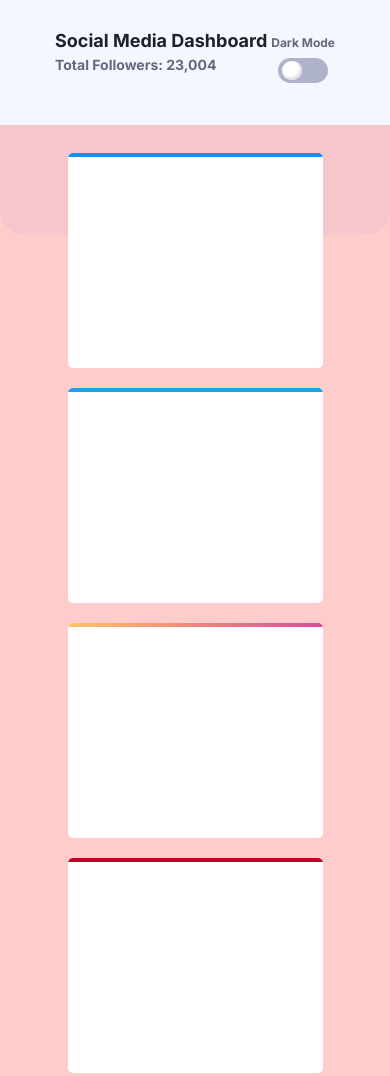
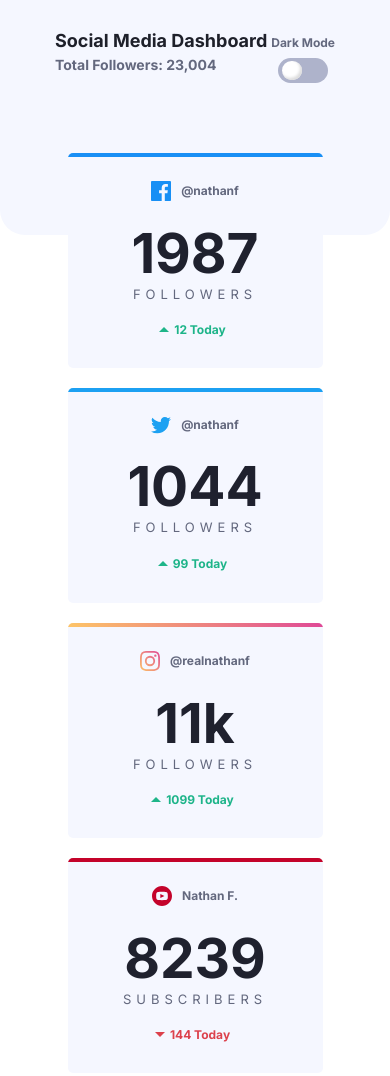
Before and after one commit to 22940dev/dashboard-socialmedia, a plain HTML site: page index.html in a window 390 px wide. Drawn offline with Linux system fonts and the light colour scheme.

Commit message:
feat: estilo dos containers followers funcionando no mobile

```diff
--- a/app/scss/_followers.scss
+++ b/app/scss/_followers.scss
@@ -1,10 +1,10 @@
 
 .followers {
-  background-color: rgba(255, 0, 0, .2);
-  transform: translateY(-55px);
+  // background-color: rgba(255, 0, 0, .2);
+  transform: translateY(-3.4375rem);
 
   @include breakpoint-up(mobile) {
-    transform: translateY(-110px);
+    transform: translateY(-6.875rem);
   }
 
   &__items {
@@ -14,21 +14,28 @@
     flex-direction: column;
   }
 
+  &__topBorder {
+    width: 100%;
+    height: .25rem;
+    top: 0px;
+    left: 0px;
+    position: absolute;
+  }
+
   &__gridItem {
-    padding: 10px;
-    min-width: 255px;
+    flex: 1 auto;
+    padding: .625rem;
+    min-width: 15.9375rem;
     overflow: hidden;
     height: 13.4375rem;
-    border-radius: 5px;
     position: relative;
-    background-color: white;
+    border-radius: .3125rem;
+    background-color: $veryPaleBlue;
 
-    $webs: (
-      "youtube": $Youtube,
-      "twitter": $Twitter,
-      "facebook": $Facebook,
-      "instagram": ($InstagramGradient1, $InstagramGradient2)
-    );
+    display: flex;
+    align-items: center;
+    flex-direction: column;
+    justify-content: space-evenly;
 
     @each $rede in map-keys($webs) {
       $colourMap: map-get($webs, $rede);
@@ -47,17 +54,96 @@
 
     @include breakpoint-down(medium) {
       &:not(:first-child) {
-        margin-top: 20px;
+        margin-top: 1.25rem;
       }
     }
   }
 
-  &__topBorder {
-    width: 100%;
-    height: 4px;
-    top: 0px;
-    left: 0px;
-    position: absolute;
+  &__author {
+    line-height: 1;
+    padding: .1875rem .3125rem;
+    @extend %flex-jcsb-c;
+
+    img {
+      margin-right: .625rem;
+    }
+
+    span {
+      font-weight: 600;
+      font-size: .75rem;
+      color: $darkGrayishBlue;
+    }
+  }
+
+  &__count {
+    text-align: center;
+  }
+
+  &__counter {
+    display: block;
+    font-size: 3.4375rem;
+    color: $veryDarkBackgroundBlue;
+  }
+
+  &__text {
+    font-size: .8125rem;
+    color: $darkGrayishBlue;
+    letter-spacing: .3125rem;
+    text-transform: uppercase;
+  }
+
+  &__grow {
+    display: block;
+    font-size: 12px;
+    font-weight: 700;
+    position: relative;
+    padding: 5px 10px;
+
+    &::before {
+      content: '';
+      top: 0px;
+      left: 0px;
+      width: 10px;
+      height: 10px;
+      display: inline-block;
+      background-size: 100%;
+      background-position: center;
+      transform: translateX(-5px);
+      background-repeat: no-repeat;
+    }
+
+    &.decreased {
+      color: $brightRed;
+
+      &::before {
+        background-image: url('../../images/icon-down.svg');
+      }
+    }
+
+    &.grownUp {
+      color: $limeGreen;
+
+      &::before {
+        background-image: url('../../images/icon-up.svg');
+      }
+    }
   }
 
 }
+
+
+body.dark {
+  .followers {
+    &__gridItem {
+      background-color: #252b43;
+    }
+
+    &__author span {
+      color: $desaturatedBlue;
+    }
+
+    &__counter {
+      color: $white;
+    }
+  }
+}
--- a/app/scss/_global.scss
+++ b/app/scss/_global.scss
@@ -9,6 +9,18 @@ body {
   &.dark {
     background-color: $veryDarkBlue;
   }
+}
+
+%flex-jcc-c {
+  display: flex;
+  align-items: center;
+  justify-content: center;
+}
+
+%flex-jcsb-c {
+  display: flex;
+  align-items: center;
+  justify-content: space-between;
 }
 
 .container {
--- a/app/scss/_variables.scss
+++ b/app/scss/_variables.scss
@@ -32,3 +32,11 @@ $InstagramGradient2: hsl(329, 70%, 58%);
 // Primary Colors
 $limeGreen: hsl(163, 72%, 41%);
 $brightRed: hsl(356, 69%, 56%);
+
+
+$webs: (
+  "youtube": $Youtube,
+  "twitter": $Twitter,
+  "facebook": $Facebook,
+  "instagram": ($InstagramGradient1, $InstagramGradient2)
+);
--- a/index.html
+++ b/index.html
@@ -35,18 +35,75 @@
       <div class="container followers__items">
         <div class="followers__gridItem facebook">
           <div class="followers__topBorder"></div>
+          <div class="followers__author">
+            <img src="./images/icon-facebook.svg" alt="Twitter" class="followers__socialIcon" />
+            <span class="followers__socialLink">
+              @nathanf
+            </span>
+          </div>
+
+          <div class="followers__count">
+            <h2 class="followers__counter">1987</h2>
+
+            <p class="followers__text">followers</p>
+          </div>
+
+
+          <span class="followers__grow grownUp">12 Today</span>
         </div>
 
         <div class="followers__gridItem twitter">
           <div class="followers__topBorder"></div>
+          <div class="followers__author">
+            <img src="./images/icon-twitter.svg" alt="Twitter" class="followers__socialIcon" />
+            <span class="followers__socialLink">
+              @nathanf
+            </span>
+          </div>
+
+          <div class="followers__count">
+            <h2 class="followers__counter">1044</h2>
+
+            <p class="followers__text">followers</p>
+          </div>
+
+          <span class="followers__grow grownUp">99 Today</span>
         </div>
 
         <div class="followers__gridItem instagram">
           <div class="followers__topBorder"></div>
+          <div class="followers__author">
+            <img src="./images/icon-instagram.svg" alt="Twitter" class="followers__socialIcon" />
+            <span class="followers__socialLink">
+              @realnathanf
+            </span>
+          </div>
+
+          <div class="followers__count">
+            <h2 class="followers__counter">11k</h2>
+
+            <p class="followers__text">followers</p>
+          </div>
+
+          <span class="followers__grow grownUp">1099 Today</span>
         </div>
 
         <div class="followers__gridItem youtube">
           <div class="followers__topBorder"></div>
+          <div class="followers__author">
+            <img src="./images/icon-youtube.svg" alt="Twitter" class="followers__socialIcon" />
+            <span class="followers__socialLink">
+              Nathan F.
+            </span>
+          </div>
+
+          <div class="followers__count">
+            <h2 class="followers__counter">8239</h2>
+
+            <p class="followers__text">subscribers</p>
+          </div>
+
+          <span class="followers__grow decreased">144 Today</span>
         </div>
       </div>
     </section>
```
Also changed, not shown: app/scss/styles.css, 1 other file.
